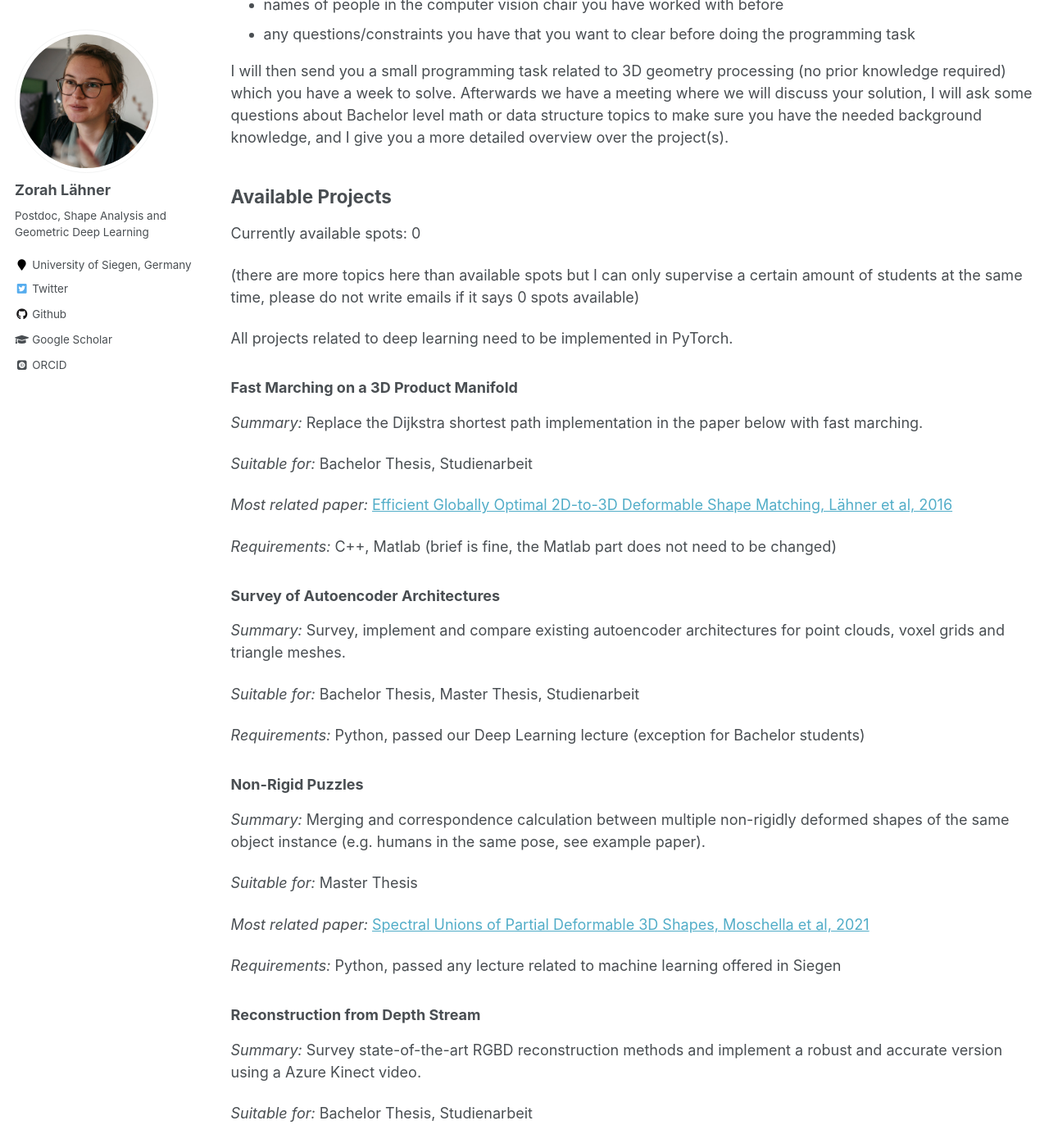
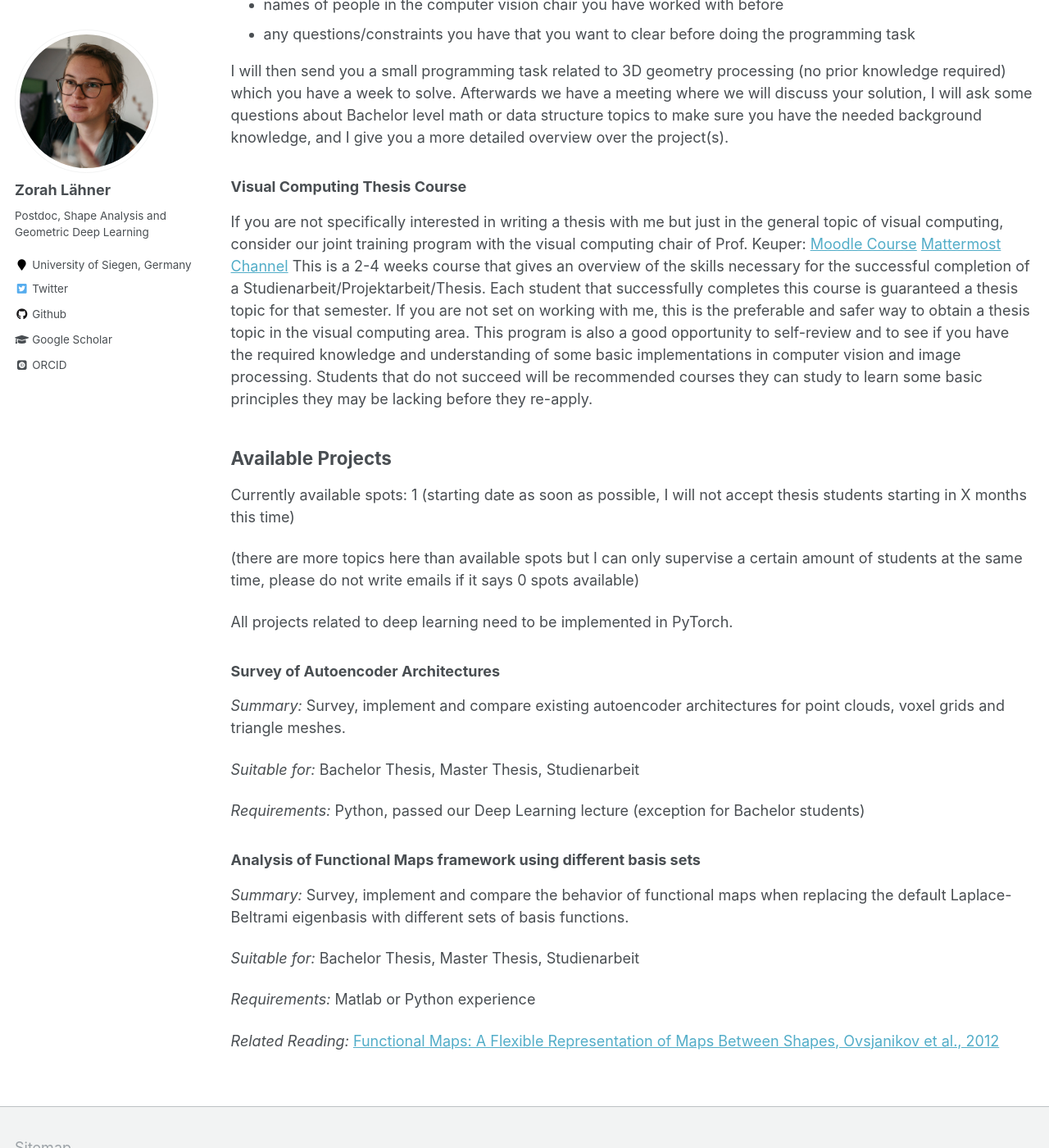
Before and after one commit to zorah/zorah.github.io, a Jekyll site: the page built from _pages/teaching_open.md, in a window 1280 px wide and 1400 px high, scrolled down 728 px. Shown: the whole window at 82% size. Built offline with Jekyll 4.4.1, drawn with Linux system fonts in a browser that asks for light colours; some web fonts are replaced; some of the changed text lies outside the part shown.

Commit message:
new project

```diff
--- a/_pages/teaching_open.md
+++ b/_pages/teaching_open.md
@@ -25,25 +25,18 @@ Optional but appreciated:
 
 I will then send you a small programming task related to 3D geometry processing (no prior knowledge required) which you have a week to solve. Afterwards we have a meeting where we will discuss your solution, I will ask some questions about Bachelor level math or data structure topics to make sure you have the needed background knowledge, and I give you a more detailed overview over the project(s).
 
+### Visual Computing Thesis Course
+
+If you are not specifically interested in writing a thesis with me but just in the general topic of visual computing, consider our joint training program with the visual computing chair of Prof. Keuper: [Moodle Course](https://moodle.uni-siegen.de/enrol/index.php?id=30120) [Mattermost Channel](https://chat.rdi.zimt.uni-siegen.de/general/channels/training-for-studienarbeitprojektarbeitthesis)
+This is a 2-4 weeks course that gives an overview of the skills necessary for the successful completion of a Studienarbeit/Projektarbeit/Thesis. Each student that successfully completes this course is guaranteed a thesis topic for that semester. If you are not set on working with me, this is the preferable and safer way to obtain a thesis topic in the visual computing area. This program is also a good opportunity to self-review and to see if you have the required knowledge and understanding of some basic implementations in computer vision and image processing. Students that do not succeed will be recommended courses they can study to learn some basic principles they may be lacking before they re-apply.
+
 ## Available Projects
 
-Currently available spots: 0
+Currently available spots: 1 (starting date as soon as possible, I will not accept thesis students starting in X months this time)
 
 (there are more topics here than available spots but I can only supervise a certain amount of students at the same time, please do not write emails if it says 0 spots available)
 
 All projects related to deep learning need to be implemented in PyTorch.
-
-### Fast Marching on a 3D Product Manifold
-
-*Summary:* Replace the Dijkstra shortest path implementation in the paper below with fast marching.
-
-*Suitable for:* Bachelor Thesis, Studienarbeit
-
-*Most related paper:* [Efficient Globally Optimal 2D-to-3D Deformable Shape Matching, Lähner et al, 2016](https://zorah.github.io/publication/2016-cvpr-efficient-globally-optimal-2d-to-3d-deformable-shape-matching)
-
-*Requirements:* C++, Matlab (brief is fine, the Matlab part does not need to be changed)
-
-
 
 ### Survey of Autoencoder Architectures
 
@@ -54,23 +47,12 @@ All projects related to deep learning need to be implemented in PyTorch.
 *Requirements:* Python, passed our Deep Learning lecture (exception for Bachelor students)
 
 
-### Non-Rigid Puzzles
+### Analysis of Functional Maps framework using different basis sets
 
-*Summary:* Merging and correspondence calculation between multiple non-rigidly deformed shapes of the same object instance (e.g. humans in the same pose, see example paper).
+*Summary:* Survey, implement and compare the behavior of functional maps when replacing the default Laplace-Beltrami eigenbasis with different sets of basis functions.
 
-*Suitable for:* Master Thesis
+*Suitable for:* Bachelor Thesis, Master Thesis, Studienarbeit
 
-*Most related paper:* [Spectral Unions of Partial Deformable 3D Shapes, Moschella et al, 2021](https://arxiv.org/abs/2104.00514)
+*Requirements:* Matlab or Python experience
 
-*Requirements:* Python, passed any lecture related to machine learning offered in Siegen
-
-
-### Reconstruction from Depth Stream
-
-*Summary:* Survey state-of-the-art RGBD reconstruction methods and implement a robust and accurate version using a Azure Kinect video.
-
-*Suitable for:* Bachelor Thesis, Studienarbeit
-
-*Most related paper:* [KinectFusion: Real-Time Dense Surface Mapping and Tracking, Newcombe et al, 2016](https://www.microsoft.com/en-us/research/wp-content/uploads/2016/02/ismar2011.pdf) (more recent papers should be surveyed)
-
-*Requirements:* Python or C++
+*Related Reading:* [Functional Maps: A Flexible Representation of Maps Between Shapes, Ovsjanikov et al., 2012](https://www.lix.polytechnique.fr/~maks/papers/obsbg_fmaps.pdf)
```
